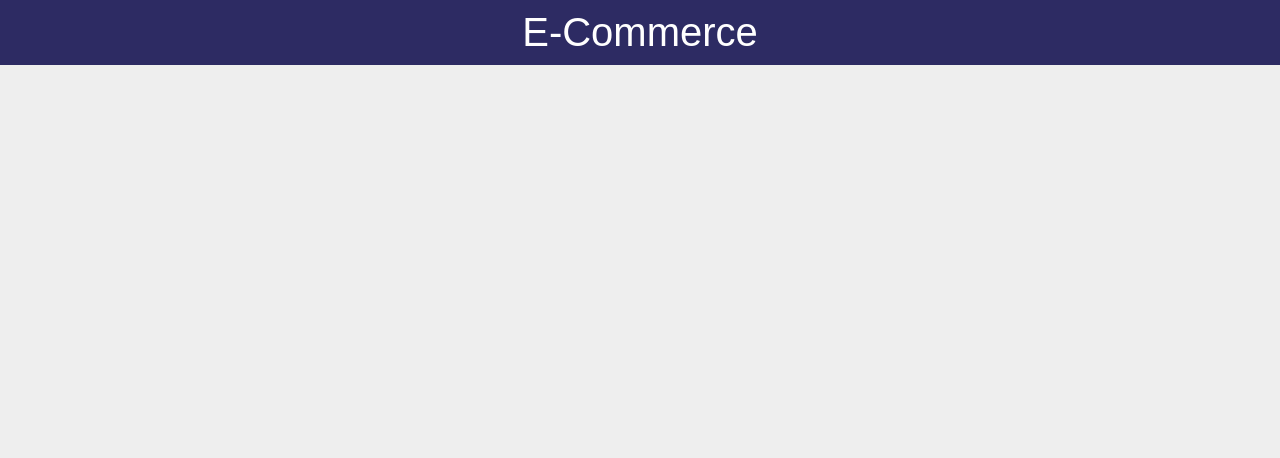
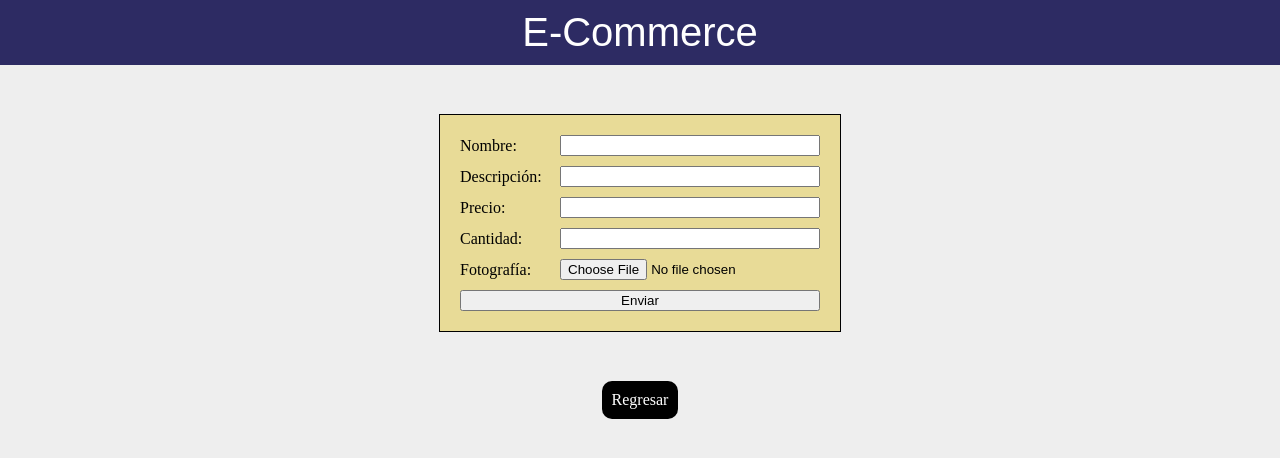
Before and after one commit to VictorFranco/react-ecommerce, a React (Create React App) app: page /Captura in a window 1280 px wide. Before the commit this address had no page. Shown: the top 458 px of the page. Built offline with nearby package versions, Linux system fonts and the light colour scheme.

Commit message:
feat: add Captura component

```diff
--- a/src/App.js
+++ b/src/App.js
@@ -3,6 +3,7 @@ import {Route, Routes} from 'react-router-dom';
 import './App.css';
 import Header from './components/Header.js';
 import Menu from './components/Menu.js';
+import Captura from './components/Captura.js';
 
 function App() {
   return (
@@ -10,6 +11,7 @@ function App() {
       <Header>E-Commerce</Header>
       <Routes>
         <Route path='/' element={<Menu />}/>
+        <Route path='/Captura' element={<Captura />}/>
       </Routes>
     </div>
   );
--- /dev/null
+++ b/src/components/Captura.css
@@ -0,0 +1,40 @@
+.captura {
+  display: flex;
+  flex-direction: column;
+  align-items: center;
+}
+
+.captura form {
+  display: grid;
+  grid-template-columns: 90px 1fr;
+  gap: 10px;
+
+  width: 90%;
+  max-width: 400px;
+  margin: 50px 0;
+  padding: 20px;
+  box-sizing: border-box;
+  background: #E8DB97;
+
+  box-shadow: 0 0 0 1px;
+}
+
+.captura form :last-child {
+  grid-column: 2 span;
+}
+
+.return {
+  padding: 10px;
+  background: black;
+
+  text-decoration: none;
+  color: white;
+
+  border-radius: 10px;
+}
+
+@media (max-width: 700px) {
+  .captura {
+    flex-direction: row;
+  }
+}
--- /dev/null
+++ b/src/components/Captura.js
@@ -0,0 +1,21 @@
+import React from 'react';
+import './Captura.css';
+import {Link} from 'react-router-dom';
+
+function Captura () {
+  return (
+    <div className='captura'>
+      <form className='captura'>
+        <label>Nombre:</label><input type='text'/>
+        <label>Descripción:</label><input type='text'/>
+        <label>Precio:</label><input type='number'/>
+        <label>Cantidad:</label><input type='number'/>
+        <label>Fotografía:</label><input type='file'/>
+        <input type='submit' value="Enviar"/>
+      </form>
+      <Link to = "/" className='return'> Regresar </Link>
+    </div>
+  );
+}
+
+export default Captura;
--- a/src/components/Card.css
+++ b/src/components/Card.css
@@ -5,7 +5,7 @@
   width: 300px;
   height: 300px;
   border: none;
-  background: #E8D15D;
+  background: #E8DB97;
 
   font-size: 20px;
   font-family: sans-serif;
@@ -18,7 +18,7 @@
 }
 
 .card:hover {
-  background: #E8CB3A;
+  background: #E8D15D;
 
   box-shadow: 0 0 0 1px, 0 0 0 4px white, 0 0 0 6px;
 }
--- a/src/components/Menu.css
+++ b/src/components/Menu.css
@@ -1,4 +1,4 @@
-.body {
+.menu {
   flex-grow: 1;
   display: flex;
   justify-content: space-evenly;
@@ -6,7 +6,7 @@
 }
 
 @media (max-width: 700px) {
-  .body {
+  .menu {
     flex-direction: column;
   }
 }
--- a/src/components/Menu.js
+++ b/src/components/Menu.js
@@ -4,7 +4,7 @@ import './Menu.css';
 
 function Body () {
   return (
-    <div className='body'>
+    <div className='menu'>
       <Card link = "/Captura">Captura de artículo</Card>
       <Card link = "/Compra">Compra de artículos</Card>
     </div>
```
